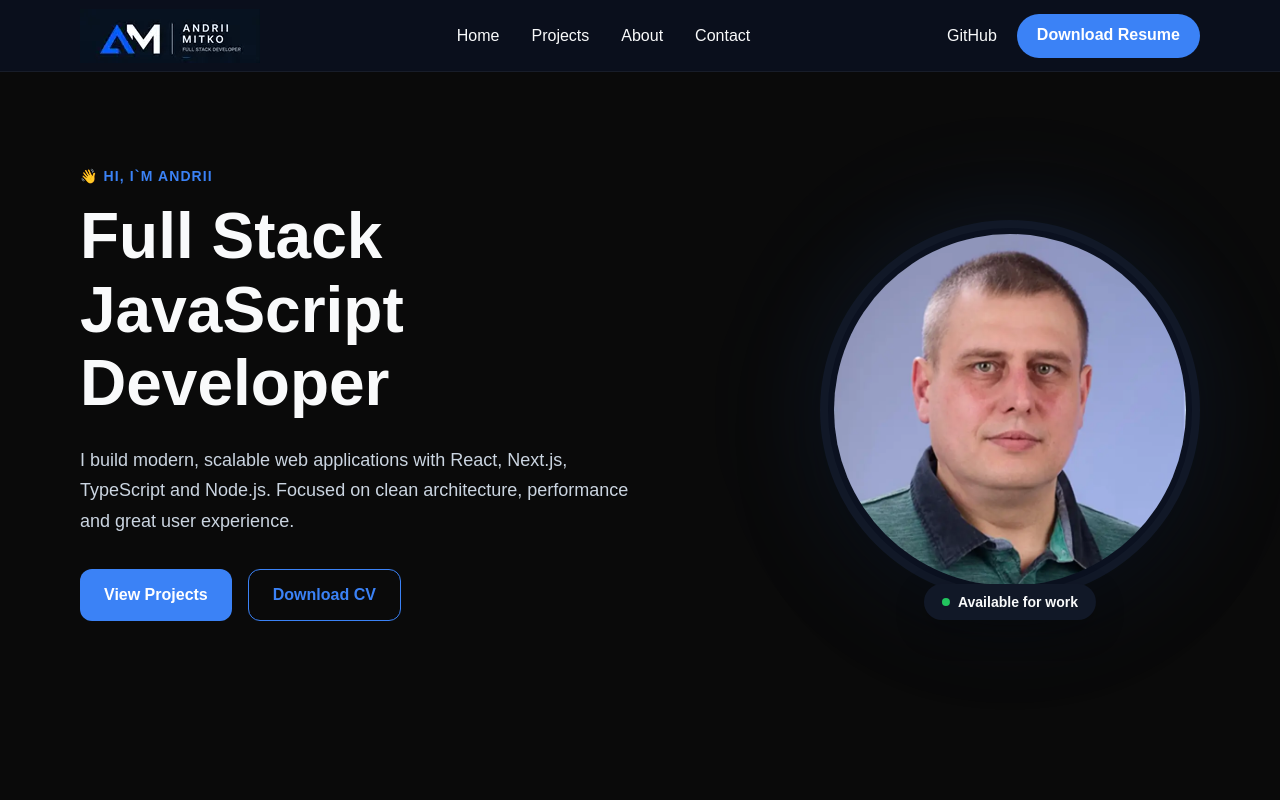
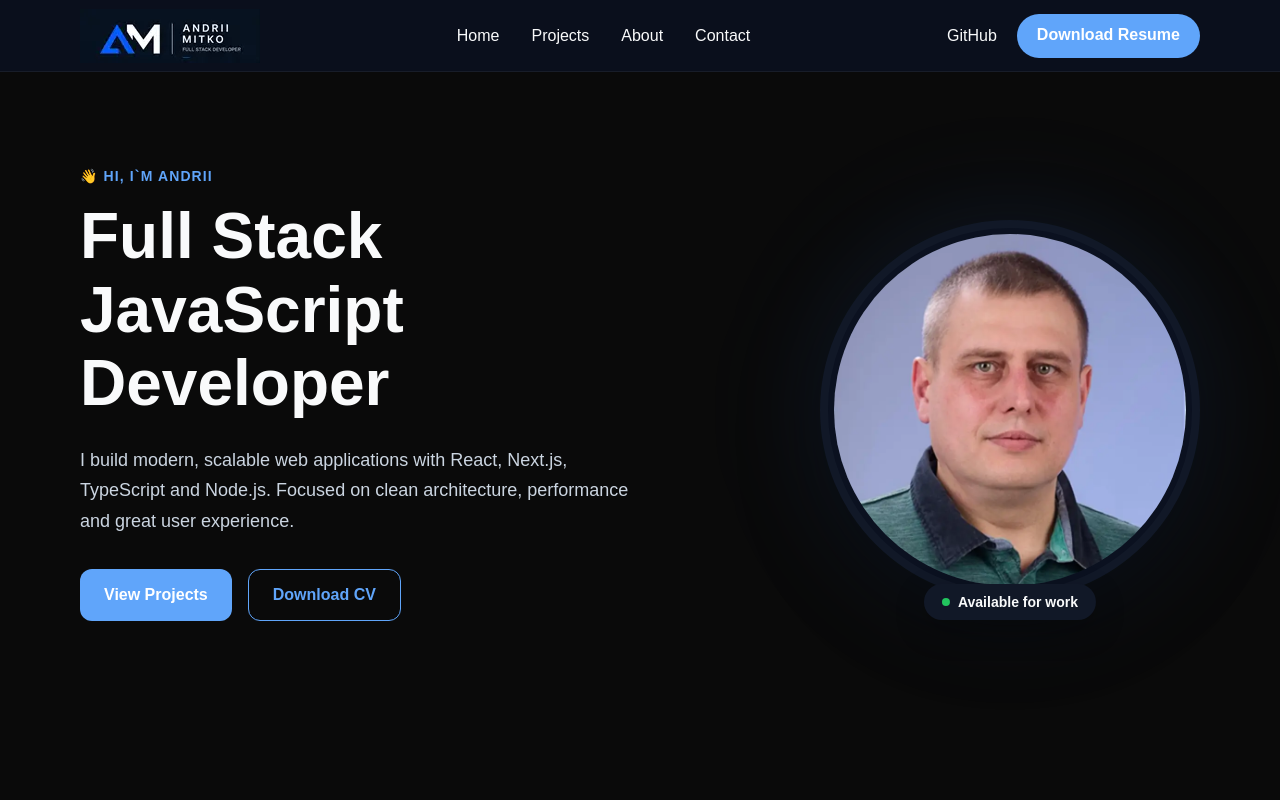
Before and after one commit to Andrii-Mitko/andrii-mitko-brand, a Next.js app: page / in a window 1280 px wide. Shown: the top 800 px of the page. Built offline with nearby package versions, Linux system fonts and the light colour scheme.

Commit message:
Update the color variables: change the values for --color-border, --color-primary, and --color-primary-hover

```diff
--- a/src/styles/variables.css
+++ b/src/styles/variables.css
@@ -1,5 +1,6 @@
 :root {
   --header-height: 72px;
+  --color-border: rgba(255, 255, 255, 0.08);
 
   /* Background */
   --color-bg: #0b1120;
@@ -12,8 +13,8 @@
   --color-text-muted: #94a3b8;
 
   /* Brand */
-  --color-primary: #3b82f6;
-  --color-primary-hover: #2563eb;
+  --color-primary: #60a5fa;
+  --color-primary-hover: #93c5fd;
 
   /* Status */
   --color-success: #10b981;
```
